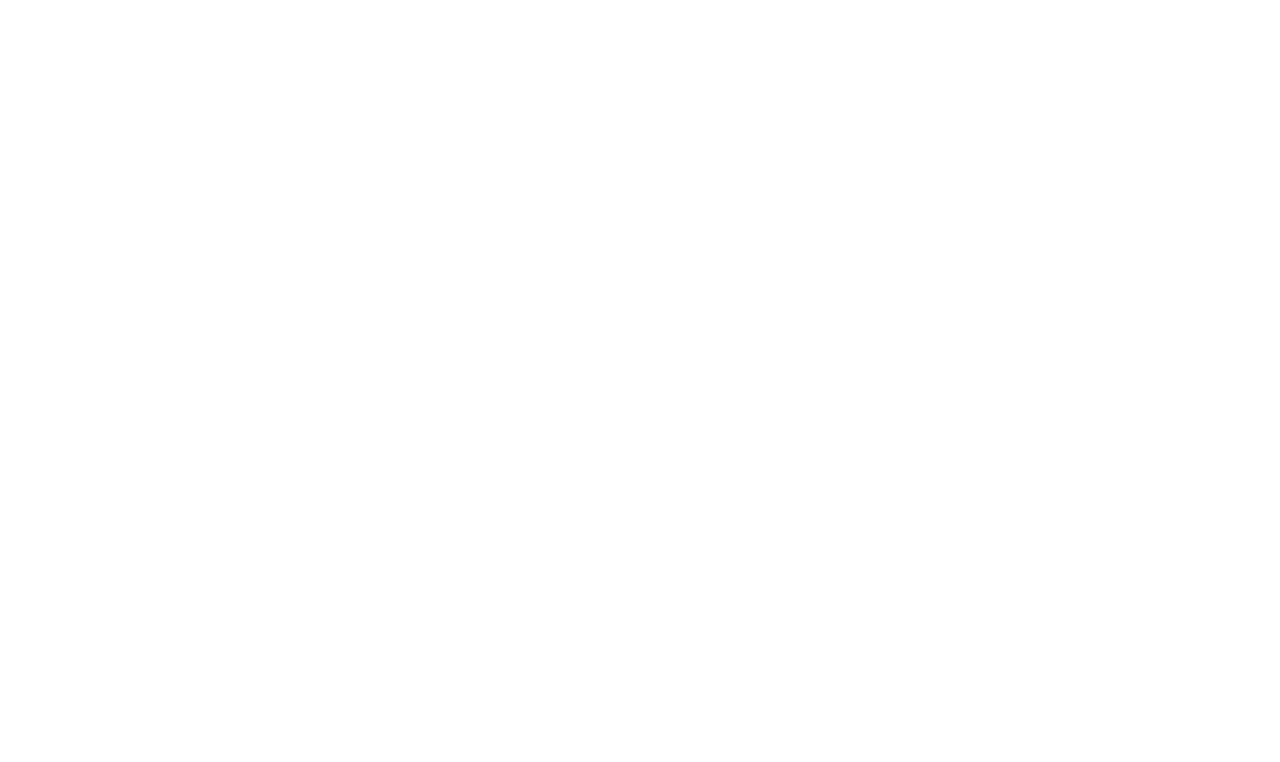
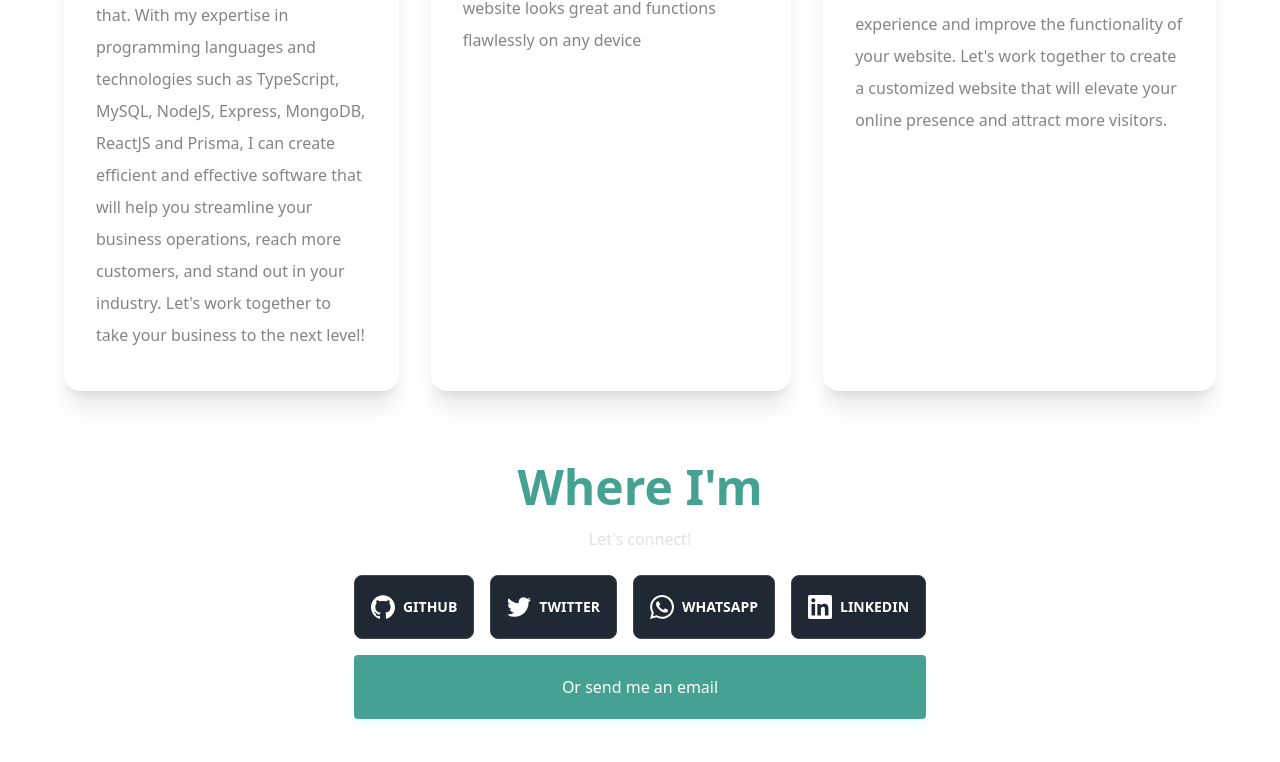
Before and after one commit to franciscoluna-28/New-Portfolio-2023, a React (Vite) app: page / in a window 1280 px wide. Shown: the part 1396-2158 px from the top of the page. Before the commit the page ends 960 px from the top, so only its background shows below. Built offline with nearby package versions, Linux system fonts and the light colour scheme.

Commit message:
Added contact links and more stuff

```diff
--- a/src/pages/Home.tsx
+++ b/src/pages/Home.tsx
@@ -3,6 +3,10 @@
 import SkillsIcons from "../components/Icons/SkillIscons";
 import { motion } from 'framer-motion';
 import Footer from "../components/Footer";
+import ServiceCard from "../components/ServiceCard";
+import Rocket from "../assets/services/growth.jpg"
+import Responsive from "../assets/services/responsive.jpg"
+import Customization from "../assets/services/customization.jpg"
 
 import "../utils/glowStyles.css";
 
@@ -68,8 +72,53 @@
             </div>
           </div>
         </article>
+        <h2 className="font-bold text-4xl flex text-left max-639:justify-center max-639:text-4xl main
+           text-mainDarkCyan dark:text-white lg:text-5xl py-16">My Services</h2>
+           <div className="grid grid-flow-col gap-8 py-16">
+
+        <ServiceCard title={"Grow your business or brand"} description={"As a software developer, I offer services to help you grow your business or brand. I specialize in developing custom websites to meet your specific needs, whether it's a landing page, blog or business, we could take care of that. With my expertise in programming languages and technologies such as TypeScript, MySQL, NodeJS, Express, MongoDB, ReactJS and Prisma, I can create efficient and effective software that will help you streamline your business operations, reach more customers, and stand out in your industry. Let's work together to take your business to the next level!"}
+ image={Rocket}/>
+        <ServiceCard title={"Responsive Design"} description={"I offer responsive design services to help you grow your business or brand. With the increasing number of mobile users, having a website that adapts to different screen sizes is crucial. I specialize in creating custom websites that are optimized for mobile devices and desktops alike, ensuring that your website looks great and functions flawlessly on any device"}
+ image={Responsive}/>
+        <ServiceCard title={"Customization"} description={"I offer customization services to help you make your website unique and tailored to your brand. Whether it's changing the color scheme, font choices, or layout, I can work with you to create a design that aligns with your vision and stands out from the competition. Additionally, I can help you integrate custom features and functionalities to enhance the user experience and improve the functionality of your website. Let's work together to create a customized website that will elevate your online presence and attract more visitors."}
+ image={Customization}/>
+ </div>
+ <div className="">
+ <h2
+                  className="font-bold text-4xl flex justify-center text-left py-2 max-639:justify-center max-639:text-4xl main
+           text-mainDarkCyan dark:text-white lg:text-5xl"
+                >
+Where I'm
+
+                </h2>
+                <p className="text-center text-mainSilver/50 py-2">Let's connect!</p>
+                <div className="flex gap-4 py-4">
+                <button className="btn gap-2 bg-mainDarkBlue h-16">
+                <svg className="h-6 fill-white" role="img" viewBox="0 0 24 24" xmlns="http://www.w3.org/2000/svg"><title>GitHub</title><path d="M12 .297c-6.63 0-12 5.373-12 12 0 5.303 3.438 9.8 8.205 11.385.6.113.82-.258.82-.577 0-.285-.01-1.04-.015-2.04-3.338.724-4.042-1.61-4.042-1.61C4.422 18.07 3.633 17.7 3.633 17.7c-1.087-.744.084-.729.084-.729 1.205.084 1.838 1.236 1.838 1.236 1.07 1.835 2.809 1.305 3.495.998.108-.776.417-1.305.76-1.605-2.665-.3-5.466-1.332-5.466-5.93 0-1.31.465-2.38 1.235-3.22-.135-.303-.54-1.523.105-3.176 0 0 1.005-.322 3.3 1.23.96-.267 1.98-.399 3-.405 1.02.006 2.04.138 3 .405 2.28-1.552 3.285-1.23 3.285-1.23.645 1.653.24 2.873.12 3.176.765.84 1.23 1.91 1.23 3.22 0 4.61-2.805 5.625-5.475 5.92.42.36.81 1.096.81 2.22 0 1.606-.015 2.896-.015 3.286 0 .315.21.69.825.57C20.565 22.092 24 17.592 24 12.297c0-6.627-5.373-12-12-12"/></svg>
+  GitHub
+</button>
+                <button className="btn gap-2 bg-mainDarkBlue h-16">
+                <svg className="h-6 fill-white" role="img" viewBox="0 0 24 24" xmlns="http://www.w3.org/2000/svg"><title>Twitter</title><path d="M23.953 4.57a10 10 0 01-2.825.775 4.958 4.958 0 002.163-2.723c-.951.555-2.005.959-3.127 1.184a4.92 4.92 0 00-8.384 4.482C7.69 8.095 4.067 6.13 1.64 3.162a4.822 4.822 0 00-.666 2.475c0 1.71.87 3.213 2.188 4.096a4.904 4.904 0 01-2.228-.616v.06a4.923 4.923 0 003.946 4.827 4.996 4.996 0 01-2.212.085 4.936 4.936 0 004.604 3.417 9.867 9.867 0 01-6.102 2.105c-.39 0-.779-.023-1.17-.067a13.995 13.995 0 007.557 2.209c9.053 0 13.998-7.496 13.998-13.985 0-.21 0-.42-.015-.63A9.935 9.935 0 0024 4.59z"/></svg>
+  Twitter
+</button>
+                <button className="btn gap-2 bg-mainDarkBlue h-16">
+                <svg className="h-6 fill-white" role="img" viewBox="0 0 24 24" xmlns="http://www.w3.org/2000/svg"><title>WhatsApp</title><path d="M17.472 14.382c-.297-.149-1.758-.867-2.03-.967-.273-.099-.471-.148-.67.15-.197.297-.767.966-.94 1.164-.173.199-.347.223-.644.075-.297-.15-1.255-.463-2.39-1.475-.883-.788-1.48-1.761-1.653-2.059-.173-.297-.018-.458.13-.606.134-.133.298-.347.446-.52.149-.174.198-.298.298-.497.099-.198.05-.371-.025-.52-.075-.149-.669-1.612-.916-2.207-.242-.579-.487-.5-.669-.51-.173-.008-.371-.01-.57-.01-.198 0-.52.074-.792.372-.272.297-1.04 1.016-1.04 2.479 0 1.462 1.065 2.875 1.213 3.074.149.198 2.096 3.2 5.077 4.487.709.306 1.262.489 1.694.625.712.227 1.36.195 1.871.118.571-.085 1.758-.719 2.006-1.413.248-.694.248-1.289.173-1.413-.074-.124-.272-.198-.57-.347m-5.421 7.403h-.004a9.87 9.87 0 01-5.031-1.378l-.361-.214-3.741.982.998-3.648-.235-.374a9.86 9.86 0 01-1.51-5.26c.001-5.45 4.436-9.884 9.888-9.884 2.64 0 5.122 1.03 6.988 2.898a9.825 9.825 0 012.893 6.994c-.003 5.45-4.437 9.884-9.885 9.884m8.413-18.297A11.815 11.815 0 0012.05 0C5.495 0 .16 5.335.157 11.892c0 2.096.547 4.142 1.588 5.945L.057 24l6.305-1.654a11.882 11.882 0 005.683 1.448h.005c6.554 0 11.89-5.335 11.893-11.893a11.821 11.821 0 00-3.48-8.413Z"/></svg>
+  Whatsapp
+</button>
+                <button className="btn gap-2 bg-mainDarkBlue h-16">
+                <svg className="h-6 fill-white" role="img" viewBox="0 0 24 24" xmlns="http://www.w3.org/2000/svg"><title>LinkedIn</title><path d="M20.447 20.452h-3.554v-5.569c0-1.328-.027-3.037-1.852-3.037-1.853 0-2.136 1.445-2.136 2.939v5.667H9.351V9h3.414v1.561h.046c.477-.9 1.637-1.85 3.37-1.85 3.601 0 4.267 2.37 4.267 5.455v6.286zM5.337 7.433c-1.144 0-2.063-.926-2.063-2.065 0-1.138.92-2.063 2.063-2.063 1.14 0 2.064.925 2.064 2.063 0 1.139-.925 2.065-2.064 2.065zm1.782 13.019H3.555V9h3.564v11.452zM22.225 0H1.771C.792 0 0 .774 0 1.729v20.542C0 23.227.792 24 1.771 24h20.451C23.2 24 24 23.227 24 22.271V1.729C24 .774 23.2 0 22.222 0h.003z"/></svg>
+  Linkedin
+</button>
+
+ </div>
+ <NavigationButton
+                  text={"Or send me an email"}
+                  route={"/contact"}
+                  styleClass={"primary-button"}
+                />
+ </div>
       </section>
-      <Footer/>
+
     </motion.div>
   );
 
```
